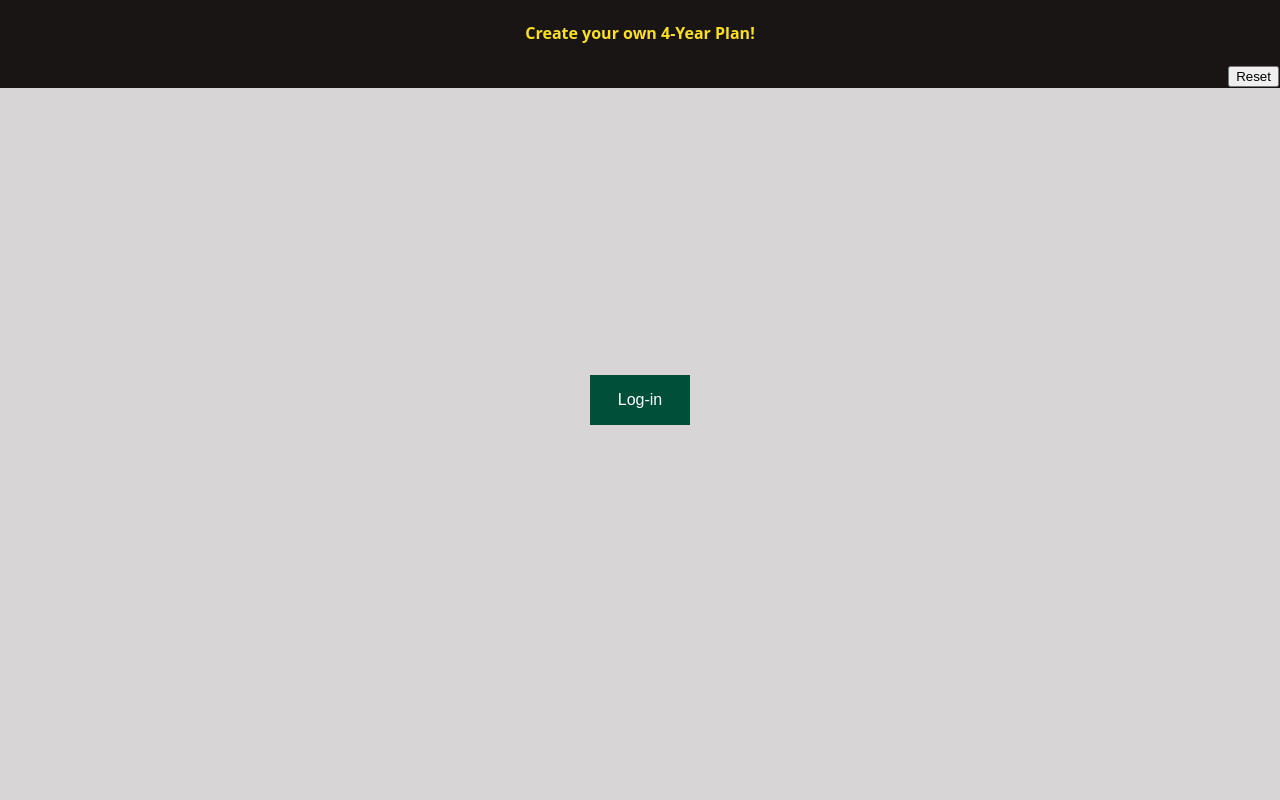
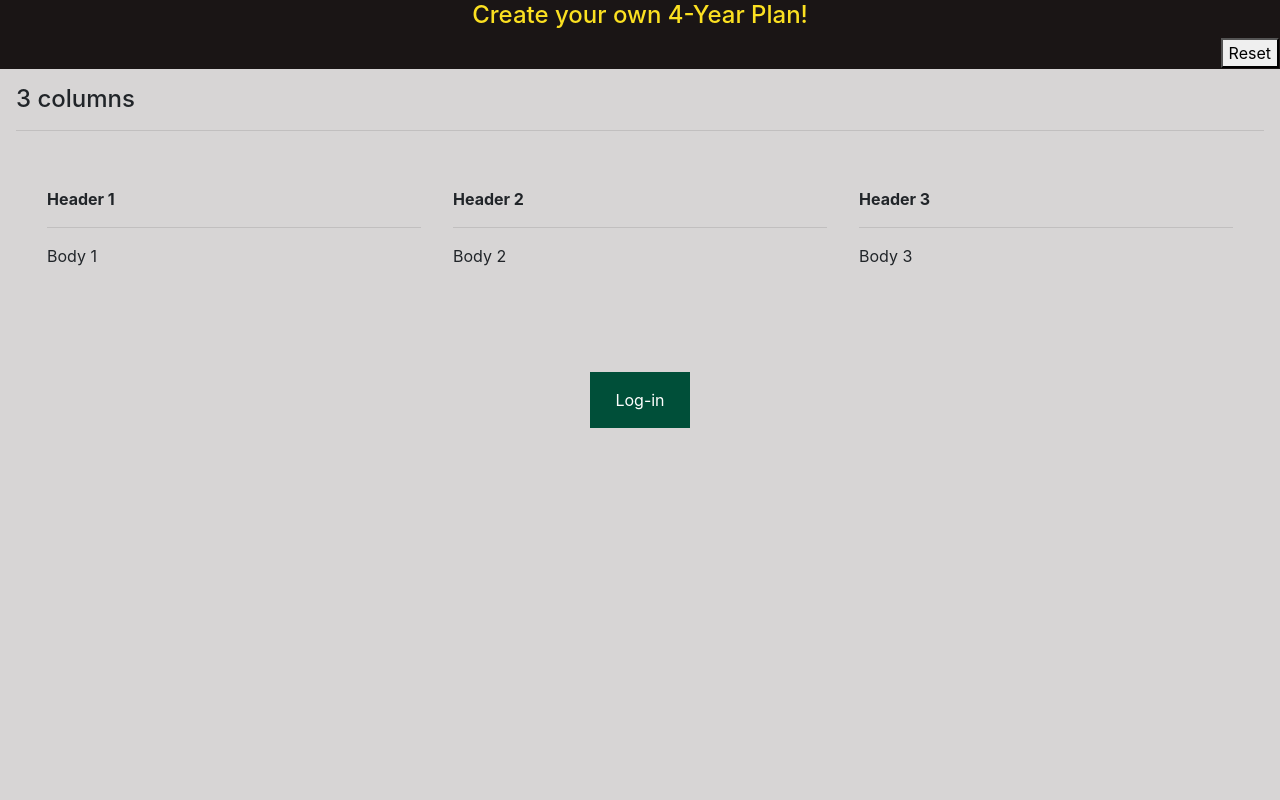
Before and after one commit to river-veek/four-year-plan-tracker, a Flask app: page / in a window 1280 px wide. Run offline with Flask 2, Linux system fonts and the light colour scheme; some libraries are stand-ins or nearby versions.

Commit message:
cleaned up file indentation, added Bootstrap imports

```diff
--- a/static/css/ui.css
+++ b/static/css/ui.css
@@ -1,32 +1,23 @@
-
-
-      html
-      {
+html {
   height: 100%;
   width: 100%;
+	font-family: 'Open Sans', serif;
+	color: #222;
 }
 
-      body
-      {
-        font-family: 'Open Sans', serif;
-        margin: 0;
-        padding: 0;
-        height: auto;
-        width: auto;
+body {
   -webkit-font-smoothing: antialiased;
   overflow: -moz-scrollbars-none;
   -ms-overflow-style: none;
   background-color:rgba(180, 176, 176, 0.53)
 }
 
-	  .page_wrapper
-	  {
+.page_wrapper {
 	width:auto;
 	height:auto;
 }
 
-      .top-section
-      {
+.top-section {
 	text-align: center;
 	padding: 1px;
 	background: #1a1515;
@@ -34,16 +25,14 @@
 	color: #FBE021;
 }
 
-      .header-txt
-      {
+.header-txt {
 	text-align: center;
 	position: relative;
 	margin: 0;
 	align-content: center
 }
 
-	  .dropbtn
-	  {
+.dropbtn {
 	left:50%;
 	top: 50%;
 	width: 100px;
@@ -56,13 +45,11 @@
 	right: 50px;
 }
 
-	 .dropbtn:hover, .dropbtn:focus
-	 {
+.dropbtn:hover, .dropbtn:focus {
 	background-color: #FBE021;
 }
 
-	 .dropdown
-	 {
+.dropdown {
 	left: 50%;
 	top: 50%;
 	align-content: center;
@@ -71,22 +58,18 @@
 	align-self: center;
 	display: inline-block;
 	transform: translate(-50%,-50%);
-
 }
 
-	 .dropdown-content
-	 {
+.dropdown-content {
 	display: none;
 	position: fixed;
 	background-color: #f1f1f1;
 	min-width: 160px;
 	box-shadow: 0px 8px 16px 0px rgba(0,0,0,0.2);
 	z-index: 1;
-
 }
 
-	 .dropdown-content a
-	 {
+.dropdown-content a {
 	color: black;
 	padding: 12px 16px;
 	text-decoration: none;
@@ -97,8 +80,7 @@
 
 .show {display:block;}
 
-	 .box
-	 {
+.box {
 	position: relative;
 	top: 50%;
 	margin: -10px auto;
@@ -107,23 +89,20 @@
 	height: 20px;
 }
 
-  	 table
-  	 {
+table {
   font-family: arial, sans-serif;
   border-collapse: collapse;
   width: 100%;
   display: table;
 }
 
-	 td, th
-	 {
+td, th {
 	border: 1px solid black;
 	text-align: left;
 	padding: 8px;
 }
 
-	 #choice-list, #term-list, #year-list
-	 {
+#choice-list, #term-list, #year-list {
 	width: 130px;
 	display: inline-block;
 	text-align: center;
@@ -131,23 +110,20 @@
 	position: relative;
 }
 
-	 .resetbtn
-	 {
+.resetbtn {
 	justify-content: flex-end;
   display: flex;
 }
 
-	 #matrix{
+#matrix {
 	width: 200px;
 }
 
-	 .functions
-	 {
+.functions {
   position: relative;
 	left: 50%;
 	align-content: center;
 	transform: translate(-9%,2500%);
-
 }
 
 tr:nth-child(even) {background-color: green;}
@@ -158,3 +134,34 @@
 
 	 */
 tr:nth-child(4n+1){background-color: #FBE021}
+
+
+
+
+/*--- Bootstrap Padding Fix --*/
+[class*="col-"] {
+    padding: 1rem;
+}
+
+/*--- Bootstrap Mobile Gutter Fix --*/
+.row, .container-fluid {
+  margin-left: 0px !important;
+  margin-right: 0px !important;
+}
+
+/*
+Extra small (xs) devices (portrait phones, less than 576px)
+No media query since this is the default in Bootstrap
+
+Small (sm) devices (landscape phones, 576px and up)
+@media (min-width: 576px) { ... }
+
+Medium (md) devices (tablets, 768px and up)
+@media (min-width: 768px) { ... }
+
+Large (lg) devices (desktops, 992px and up)
+@media (min-width: 992px) { ... }
+
+Extra (xl) large devices (large desktops, 1200px and up)
+@media (min-width: 1200px) { ... }
+*/
--- a/templates/ui.html
+++ b/templates/ui.html
@@ -1,29 +1,71 @@
 <!DOCTYPE html>
-    <html>
+
+<html lang="en">
 
   <head>
     <meta charset="utf-8">
-        <title>To Be Decided</title>
-
+		<meta name="viewport" content="width=device-width, initial-scale=1">
+    <title>FYPT</title>
+		<link rel="stylesheet" href="https://maxcdn.bootstrapcdn.com/bootstrap/4.0.0/css/bootstrap.min.css">
+		<script src="https://ajax.googleapis.com/ajax/libs/jquery/3.3.1/jquery.min.js"></script>
+		<script src="https://maxcdn.bootstrapcdn.com/bootstrap/4.0.0/js/bootstrap.min.js"></script>
     <link rel="stylesheet" href="../static/css/ui.css">
   </head>
+
   <header>
 	  <div class="top-section">
-		    <h4 class="header-text"> Create your own 4-Year Plan!</h4>
+		  <h4 class="header-text">Create your own 4-Year Plan!</h4>
+
+			<!-- This reset button is a little buggy -->
 		  <div class="resetbtn"><button onclick="toggleLogin()">Reset</button></div>
 	  </div>
 	</header>
+
   <body>
 	  <script type="text/javascript" src="../static/js/ui.js"></script>
 	  <div class=dropdown id="init">
 		  <div id="lists">
 		    <button onclick="toggleShow()" class="dropbtn" id="log-in"> Log-in </button>
 			  <div id="dropdown-list" class="dropdown-content">
-					<!Temporary Dropdown data for testing>
+					<!--Temporary Dropdown data for testing-->
 					<a onclick="toggleLogin()">9557593</a>
 		    </div>
 		  </div>
 	  </div>
+
+		<!-- Testing Bootstrap functionality (proof of concept)-->
+		<div class="col-12">
+			<h4>3 columns</h4>
+			<hr>
+			<div class="container-fluid padding">
+				<div class="row">
+					<div class="col-md-4 my-4">
+						<p><strong>Header 1</strong></p>
+						<hr>
+						<p>
+							Body 1
+						</p>
+					</div>
+
+					<div class="col-md-4 my-4">
+						<p><strong>Header 2</strong></p>
+						<hr>
+						<p>
+							Body 2
+						</p>
+					</div>
+
+					<div class="col-md-4 my-4">
+						<p><strong>Header 3</strong></p>
+						<hr>
+						<p>
+							Body 3
+						</p>
+					</div>
+				</div>
+			</div>
+		</div>
+
 	  <div class="functions">
 		  <button id="add" style="display: none;" onclick="demoAddClass()">Add Class</button>
 			<button id="remove" style="display: none;" onclick="demoRemoveClass()">Remove Class</button>
```
Also changed, not shown: static/js/ui.js (+5 -8 lines). Lines whose indentation alone changed are shown as unchanged.
